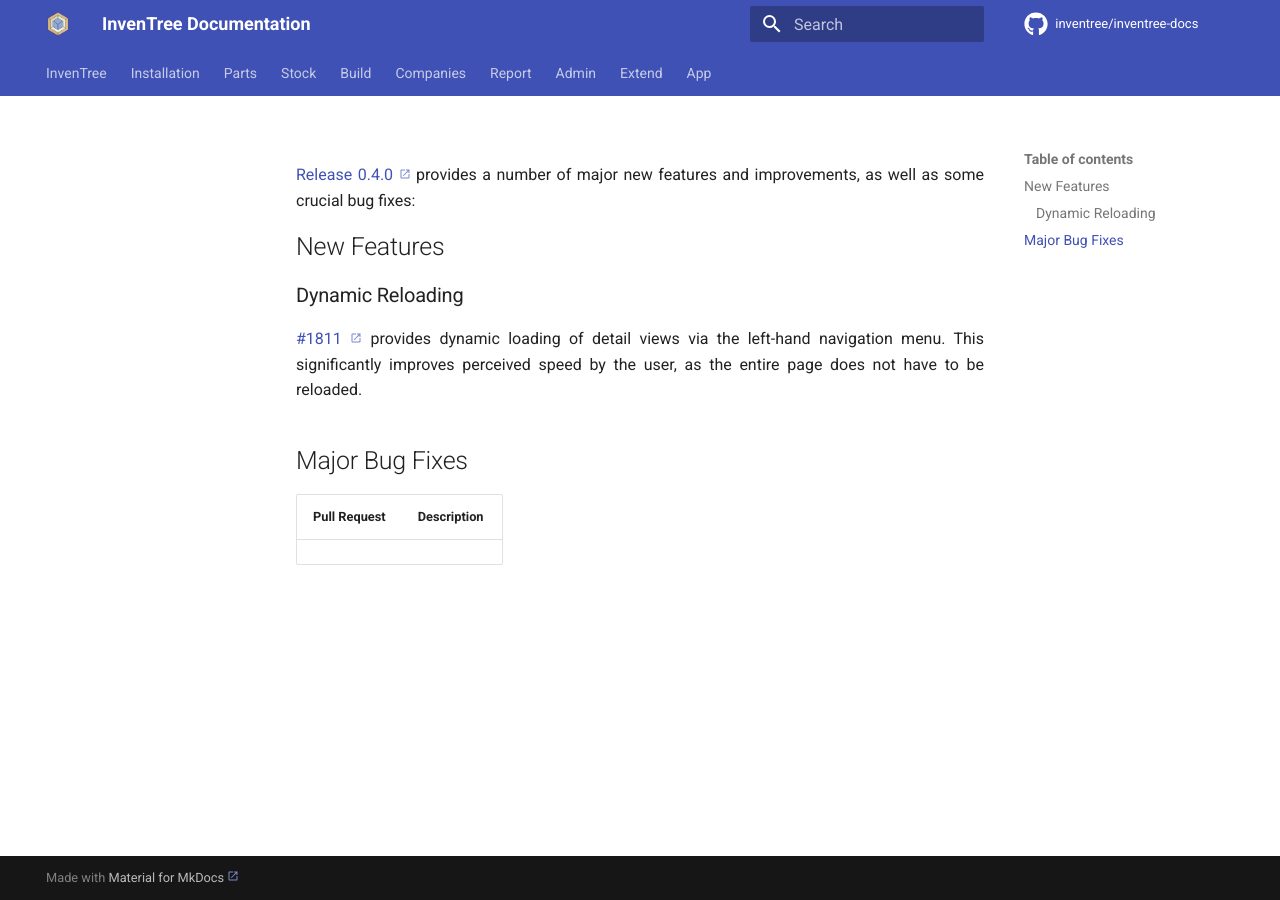
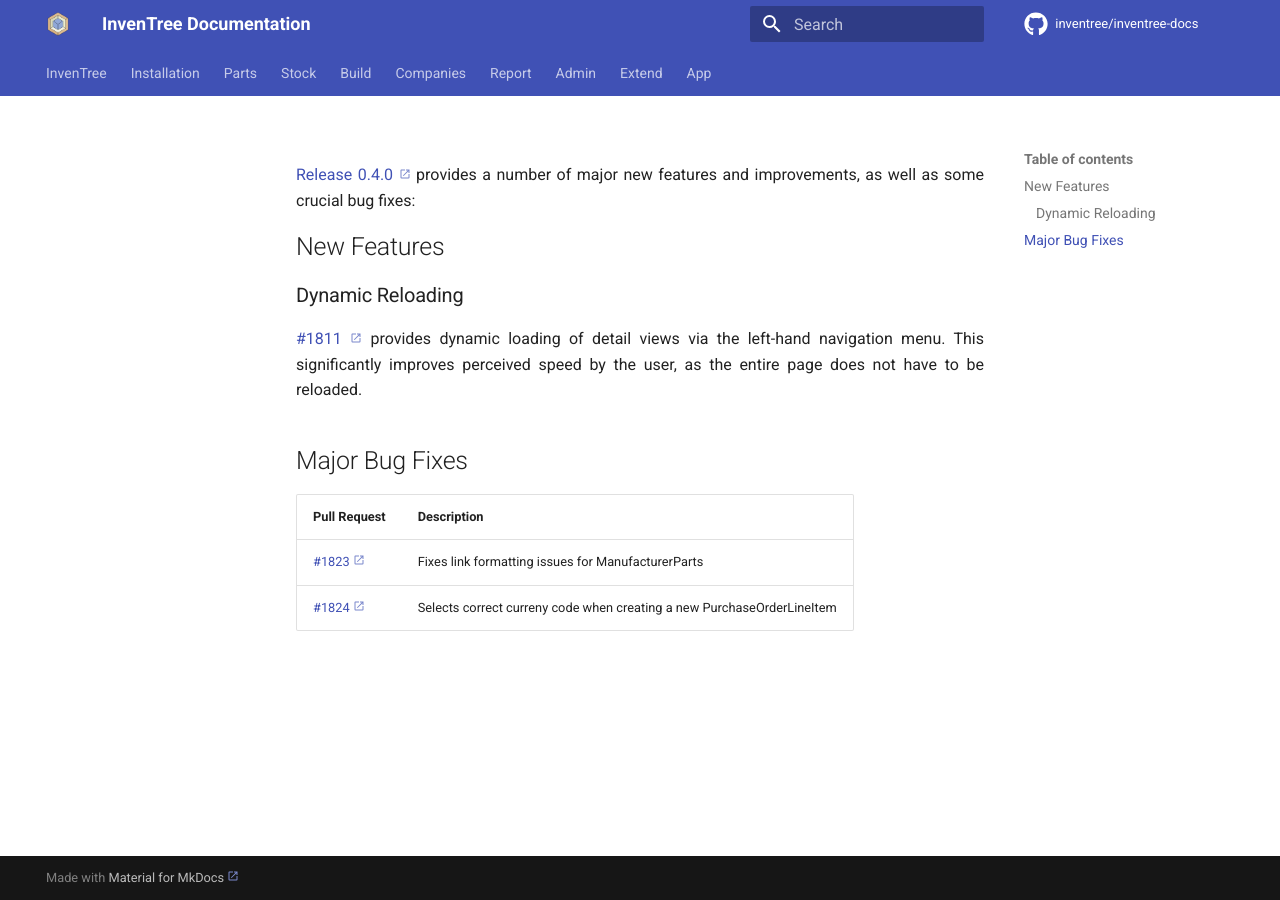
Before and after one commit to inventree/inventree-docs, an MkDocs documentation site: the page built from docs/releases/0.4.0.md, in a window 1280 px wide. Built offline with MkDocs 1.6.1 and Material for MkDocs 9.7.7, drawn with Linux system fonts in a browser that asks for light colours; a script that is not in the unit is left out; comment, search, counter and statistics services are not loaded.

Commit message:
Update 0.4.0.md

```diff
--- a/docs/releases/0.4.0.md
+++ b/docs/releases/0.4.0.md
@@ -14,3 +14,5 @@
 
 | Pull Request | Description |
 | --- | --- |
+| [#1823](https://github.com/inventree/InvenTree/pull/1823) | Fixes link formatting issues for ManufacturerParts |
+| [#1824](https://github.com/inventree/InvenTree/pull/1824) | Selects correct curreny code when creating a new PurchaseOrderLineItem |
```
